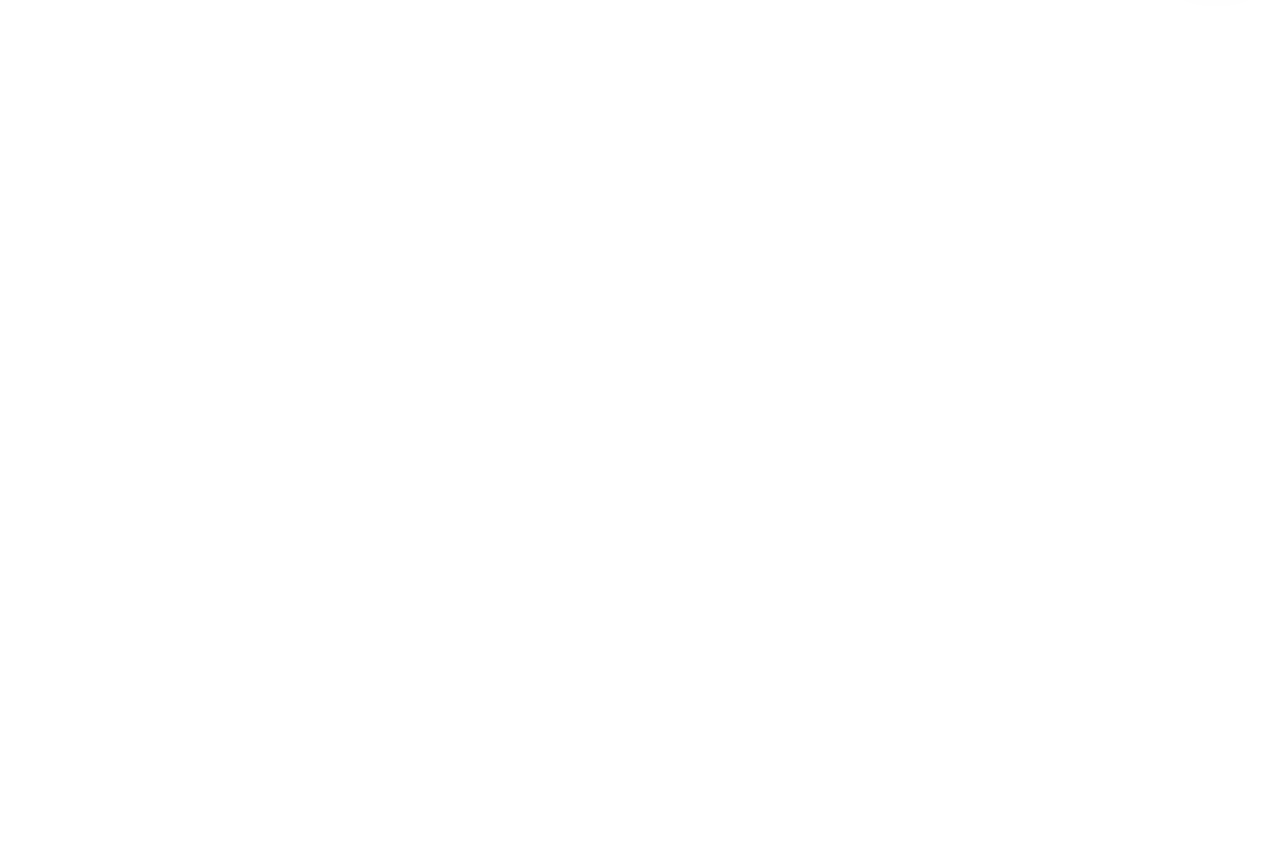
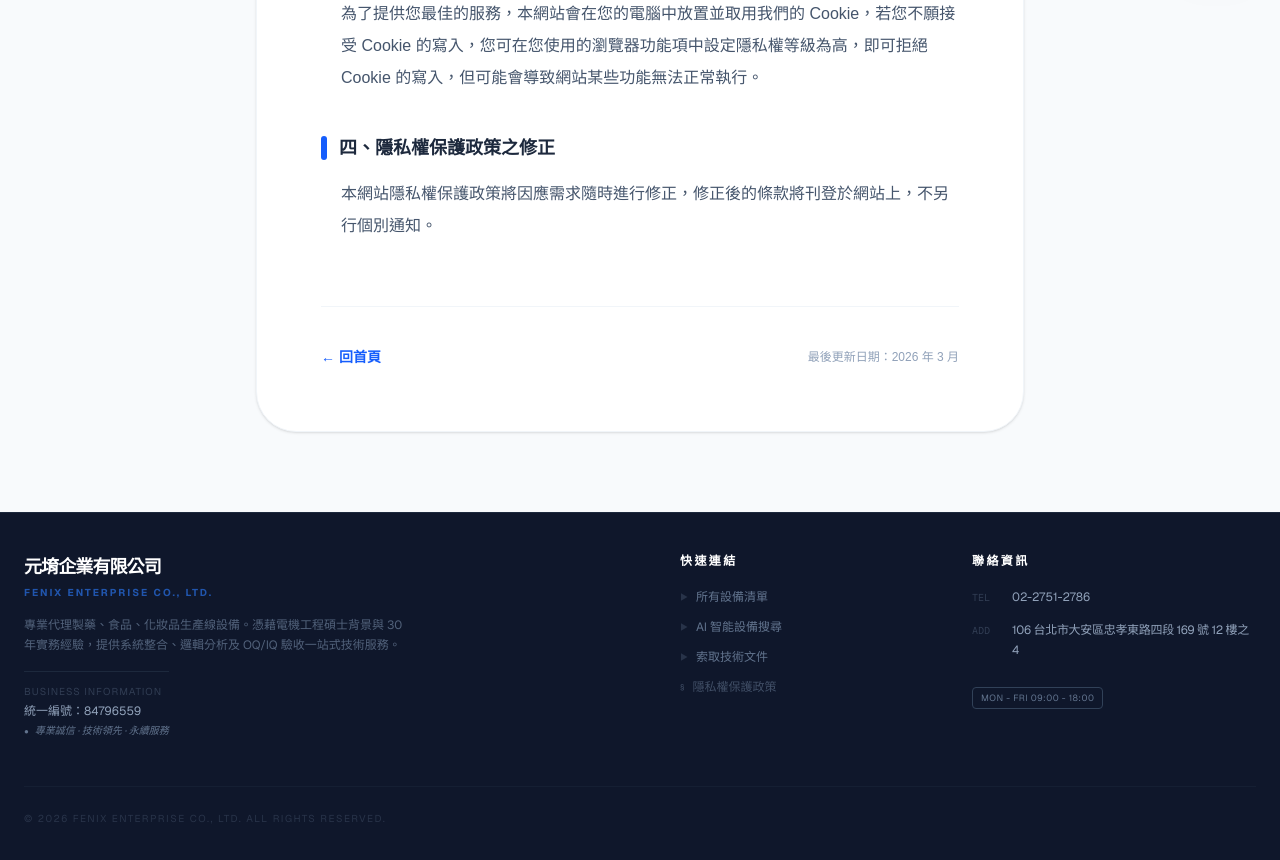
Before and after one commit to tomticxxx/fenix-website, a Next.js app: page /privacy in a window 1280 px wide. Before the commit this address had no page. Shown: the part 820-1680 px from the top of the page. Before the commit the page ends 873 px from the top, so only its background shows below. Built offline with nearby package versions, Linux system fonts and the light colour scheme.

Commit message:
feat: implement global footer and legal compliance pages

```diff
--- a/app/layout.tsx
+++ b/app/layout.tsx
@@ -1,11 +1,11 @@
 import type { Metadata } from "next";
 import { Geist, Geist_Mono } from "next/font/google";
 import "./globals.css";
-import Script from "next/script"; // 引入 Next.js 腳本組件
+import Script from "next/script";
 
-// 1. 引入導覽列組件
+// 1. 引入組件
 import Navbar from "../components/Navbar";
-// 2. 引入新的人工客服組件
+import Footer from "../components/Footer"; // 👈 新增：引入 Footer 組件
 import FloatingConcierge from "../components/FloatingConcierge";
 
 const geistSans = Geist({
@@ -18,7 +18,7 @@
   subsets: ["latin"],
 });
 
-// 3. 修改網站顯示的名稱與描述 (維持專業感)
+// 網站元數據設定
 export const metadata: Metadata = {
   title: "元堉企業 FENIX ENTERPRISE | 專業製藥與彩妝設備領航者",
   description: "代理日、韓、中頂尖製藥與彩妝設備。憑藉 EE 電機電子背景，提供從軟膠囊製造、高精度檢重到自動化產線的專業技術服務。",
@@ -52,7 +52,7 @@
       <body
         className={`${geistSans.variable} ${geistMono.variable} antialiased font-sans`}
       >
-        {/* 5. 把 Navbar 放在最上面 */}
+        {/* 導覽列 */}
         <Navbar />
 
         {/* 頁面主要內容 */}
@@ -60,7 +60,10 @@
           {children}
         </main>
 
-        {/* 6. 加入人工客服引導組件 */}
+        {/* 底部資訊欄 - 放置在內容之後 */}
+        <Footer />
+
+        {/* 人工客服引導組件 */}
         <FloatingConcierge />
       </body>
     </html>
--- /dev/null
+++ b/app/privacy/page.tsx
@@ -0,0 +1,59 @@
+"use client";
+
+import React from 'react';
+import Link from 'next/link';
+
+export default function PrivacyPage() {
+  const sections = [
+    {
+      title: "一、個資蒐集之目的",
+      content: "當您使用本網站之「聯絡我們」、「快速詢價」或「AI 設備搜尋」等功能時，我們會請您提供姓名、公司名稱、電子郵件及聯絡電話。其目的僅用於進行設備報價、技術資料提供，以及針對您的需求進行後續技術諮詢服務。"
+    },
+    {
+      title: "二、個資之保護與管理",
+      content: "本公司僅由獲授權之技術與業務人員處理您的資料，嚴禁非經授權之存取。除非取得您的同意或法令另有規定，本公司絕不會將您的個資提供、交換、或出售給其他個人、團體、私人企業或公務機關。"
+    },
+    {
+      title: "三、Cookie 之使用",
+      content: "為了提供您最佳的服務，本網站會在您的電腦中放置並取用我們的 Cookie，若您不願接受 Cookie 的寫入，您可在您使用的瀏覽器功能項中設定隱私權等級為高，即可拒絕 Cookie 的寫入，但可能會導致網站某些功能無法正常執行。"
+    },
+    {
+      title: "四、隱私權保護政策之修正",
+      content: "本網站隱私權保護政策將因應需求隨時進行修正，修正後的條款將刊登於網站上，不另行個別通知。"
+    }
+  ];
+
+  return (
+    <div className="min-h-screen bg-slate-50 py-20 px-6">
+      <div className="max-w-3xl mx-auto bg-white p-10 md:p-16 rounded-[2.5rem] shadow-sm border border-slate-100">
+        <h1 className="text-3xl font-black text-slate-900 mb-2">隱私權保護政策</h1>
+        <p className="text-slate-400 text-sm mb-10 uppercase tracking-widest">Privacy Policy</p>
+
+        <div className="space-y-10">
+          <p className="text-slate-600 leading-relaxed">
+            元堉企業有限公司（以下簡稱本公司）非常重視您的隱私權。為了讓您能夠安心使用本網站的各項服務與資訊，特此向您說明本網站的隱私權保護政策，以保障您的權益：
+          </p>
+
+          {sections.map((section, index) => (
+            <section key={index} className="space-y-4">
+              <h2 className="text-lg font-bold text-slate-800 flex items-center gap-3">
+                <span className="w-1.5 h-6 bg-blue-600 rounded-full"></span>
+                {section.title}
+              </h2>
+              <p className="text-slate-600 leading-loose pl-5 text-sm md:text-base">
+                {section.content}
+              </p>
+            </section>
+          ))}
+        </div>
+
+        <div className="mt-16 pt-10 border-t border-slate-100 flex justify-between items-center">
+          <Link href="/" className="text-blue-600 font-bold hover:underline text-sm">
+            ← 回首頁
+          </Link>
+          <p className="text-slate-400 text-xs">最後更新日期：2026 年 3 月</p>
+        </div>
+      </div>
+    </div>
+  );
+}
--- a/components/Footer.tsx
+++ b/components/Footer.tsx
@@ -2,37 +2,86 @@
 
 export default function Footer() {
   return (
-    <footer className="bg-slate-900 text-slate-400 py-16 px-6 border-t border-slate-800">
-      <div className="max-w-7xl mx-auto grid grid-cols-1 md:grid-cols-4 gap-12">
-        <div className="col-span-1 md:col-span-2">
-          <h3 className="text-white text-xl font-black mb-6">元堉企業有限公司</h3>
-          <p className="text-sm leading-relaxed mb-6 max-w-sm">
-            專業代理製藥、食品、化妝品機械設備。具備 30 年實戰經驗與電子工程技術背景，提供從設備選型到 SAT 驗收的一站式服務。
+    <footer className="bg-slate-900 text-slate-500 py-10 px-6 border-t border-slate-800 font-sans">
+      <div className="max-w-7xl mx-auto grid grid-cols-1 md:grid-cols-4 gap-y-10 md:gap-x-8">
+
+        {/* 左側：品牌資訊 */}
+        <div className="col-span-1 md:col-span-2 space-y-4">
+          <div className="space-y-1">
+            <h3 className="text-white text-lg font-black tracking-tighter">元堉企業有限公司</h3>
+            <p className="text-[10px] text-blue-500/60 font-bold tracking-[0.2em] uppercase">Fenix Enterprise Co., Ltd.</p>
+          </div>
+
+          <p className="text-xs leading-relaxed max-w-sm opacity-80 font-normal">
+            專業代理製藥、食品、化妝品生產線設備。憑藉電機工程碩士背景與 30 年實務經驗，提供系統整合、邏輯分析及 OQ/IQ 驗收一站式技術服務。
           </p>
-          <p className="text-xs">統一編號：84443912</p>
+
+          <div className="pt-3 border-t border-slate-800 w-fit space-y-1">
+            <p className="text-[10px] tracking-widest uppercase opacity-40">Business Information</p>
+            <p className="text-xs text-slate-400">統一編號：84796559</p>
+            <p className="text-[10px] text-slate-500 flex items-center gap-1.5 italic">
+              <span className="text-[8px]">●</span> 專業誠信 · 技術領先 · 永續服務
+            </p>
+          </div>
         </div>
 
-        <div>
-          <h4 className="text-white font-bold mb-6 text-sm uppercase tracking-widest">快速連結</h4>
-          <ul className="space-y-4 text-sm">
-            <li><Link href="/products" className="hover:text-white">所有設備清單</Link></li>
-            <li><Link href="/contact" className="hover:text-white">索取技術文件</Link></li>
-            <li><Link href="/ai-search" className="hover:text-white">AI 智能設備搜尋</Link></li>
+        {/* 中間：快速連結 */}
+        <div className="md:pl-6">
+          <h4 className="text-white font-bold mb-5 text-xs uppercase tracking-[0.2em]">快速連結</h4>
+          <ul className="space-y-3.5 text-xs">
+            <li>
+              <Link href="/products" className="hover:text-blue-400 transition-colors flex items-center gap-2">
+                <span className="text-[8px] opacity-30">▶</span> 所有設備清單
+              </Link>
+            </li>
+            <li>
+              <Link href="/ai-search" className="hover:text-blue-400 transition-colors flex items-center gap-2">
+                <span className="text-[8px] opacity-30">▶</span> AI 智能設備搜尋
+              </Link>
+            </li>
+            <li>
+              <Link href="/contact" className="hover:text-blue-400 transition-colors flex items-center gap-2">
+                <span className="text-[8px] opacity-30">▶</span> 索取技術文件
+              </Link>
+            </li>
+            <li>
+              <Link href="/privacy" className="hover:text-blue-400 transition-colors flex items-center gap-2 opacity-60">
+                <span className="text-[8px]">§</span> 隱私權保護政策
+              </Link>
+            </li>
           </ul>
         </div>
 
-        <div>
-          <h4 className="text-white font-bold mb-6 text-sm uppercase tracking-widest">聯絡資訊</h4>
-          <ul className="space-y-4 text-sm">
-            <li>電話：02-2751-2786</li>
-            <li>傳真：02-2771-5034</li>
-            <li>地址：台北市松山區復興南路一段...</li>
-          </ul>
+        {/* 右側：聯絡資訊 */}
+        <div className="space-y-5">
+          <h4 className="text-white font-bold mb-5 text-xs uppercase tracking-[0.2em]">聯絡資訊</h4>
+          <div className="space-y-4">
+            <div className="flex items-center gap-4">
+              <span className="text-[10px] opacity-40 font-mono w-6">TEL</span>
+              <a href="tel:0227512786" className="text-xs text-slate-400 hover:text-white transition-colors">02-2751-2786</a>
+            </div>
+
+            <div className="flex items-start gap-4">
+              <span className="text-[10px] opacity-40 font-mono w-6 pt-0.5">ADD</span>
+              <span className="text-xs text-slate-400 leading-relaxed flex-1 tracking-tight">
+                106 台北市大安區忠孝東路四段 169 號 12 樓之 4
+              </span>
+            </div>
+
+            <div className="pt-2">
+              <span className="px-2 py-1 border border-slate-700 rounded text-[9px] text-slate-500 uppercase tracking-wider">
+                Mon - Fri 09:00 - 18:00
+              </span>
+            </div>
+          </div>
         </div>
       </div>
 
-      <div className="max-w-7xl mx-auto border-t border-slate-800 mt-16 pt-8 text-xs text-center">
-        © 2026 元堉企業有限公司 - Professional Machinery Agent. All Rights Reserved.
+      {/* 底部：最小化版權 */}
+      <div className="max-w-7xl mx-auto border-t border-slate-800/50 mt-12 pt-6">
+        <p className="text-[10px] tracking-[0.15em] opacity-30 uppercase text-center md:text-left">
+          © 2026 FENIX ENTERPRISE CO., LTD. ALL RIGHTS RESERVED.
+        </p>
       </div>
     </footer>
   );
```
